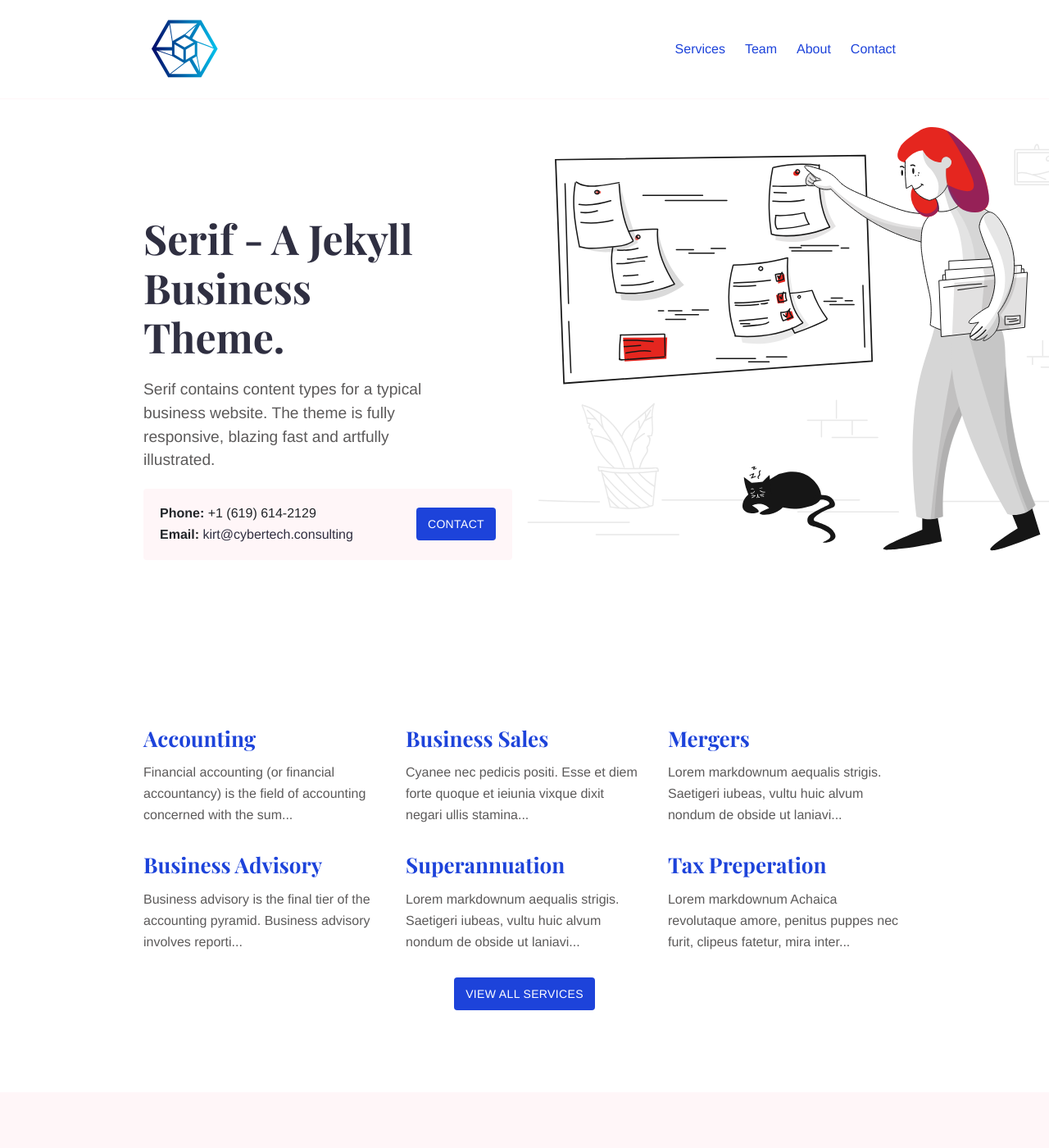
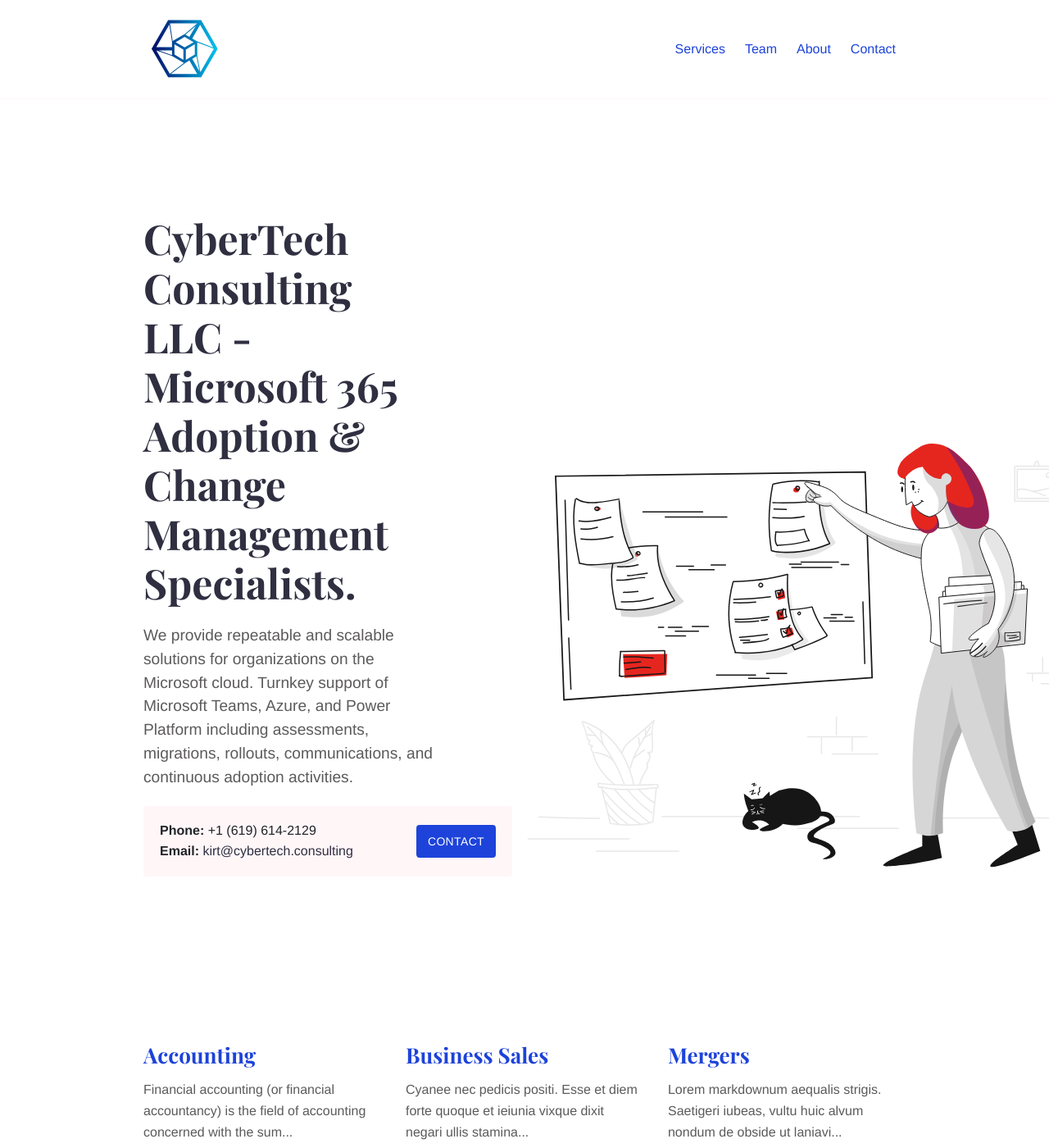
Before and after one commit to CyberTechConsultingLLC/cybertechconsulting.github.io, a Jekyll site: the page built from index.md, in a window 1280 px wide and 1400 px high. Shown: the whole window at 82% size. Built offline with Jekyll 4.4.1, drawn with Linux system fonts in a browser that asks for light colours.

Commit message:
Update index.md

```diff
--- a/index.md
+++ b/index.md
@@ -8,6 +8,6 @@ intro_image_hide_on_mobile: true
 show_call_box: true
 ---
 
-# Serif - A Jekyll Business Theme.
+# CyberTech Consulting LLC - Microsoft 365 Adoption & Change Management Specialists.
 
-Serif contains content types for a typical business website. The theme is fully responsive, blazing fast and artfully illustrated.
+We provide repeatable and scalable solutions for organizations on the Microsoft cloud. Turnkey support of Microsoft Teams, Azure, and Power Platform including assessments, migrations, rollouts, communications, and continuous adoption activities.
```
